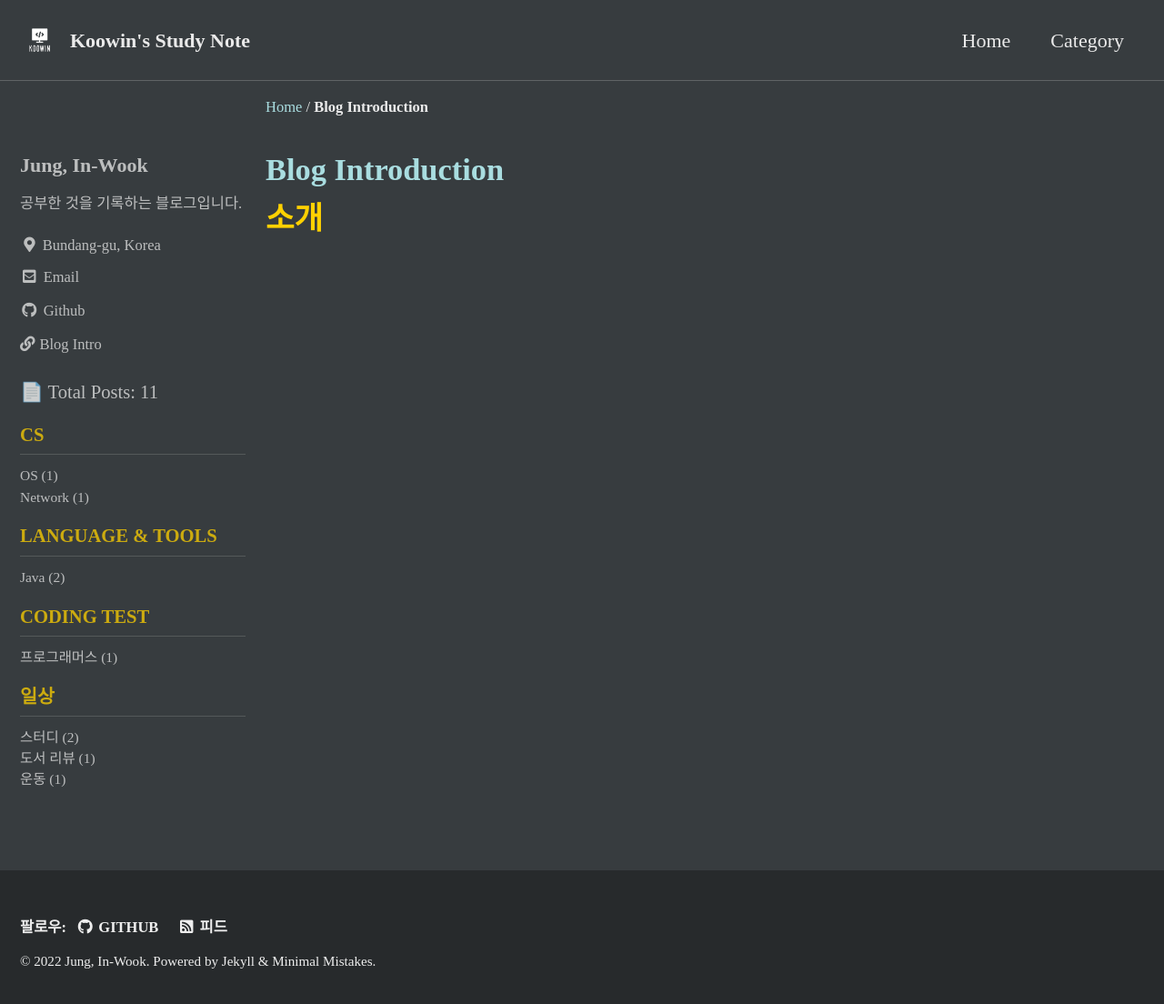
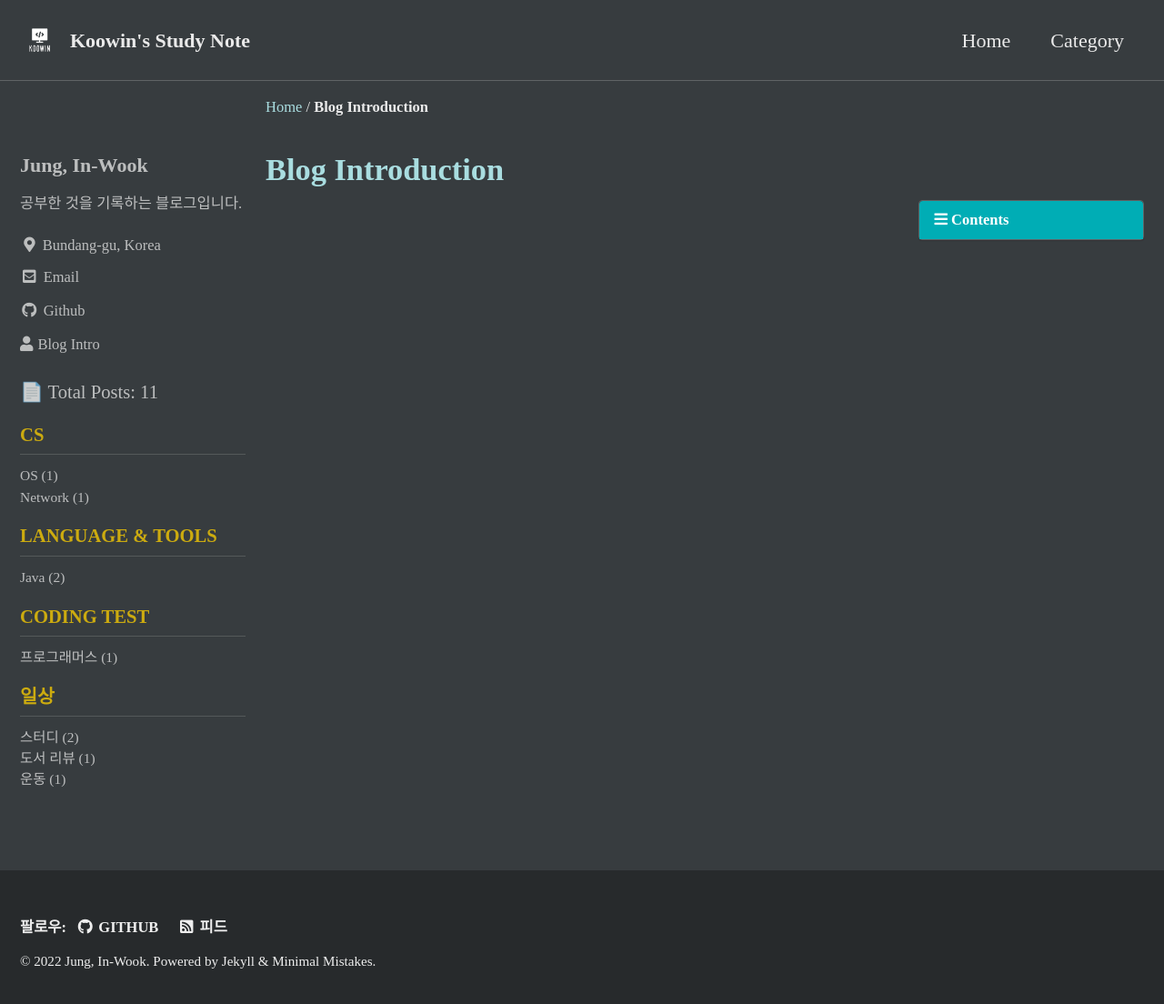
Before and after one commit to Koowin/koowin.github.io, a Jekyll site: the page built from _pages/blog-intro.md, in a window 1280 px wide and 1112 px high. Shown: the top 1104 px of the window at 91% size. Built offline with Jekyll 4.4.1, drawn with Linux system fonts in a browser that asks for light colours; cached includes are drawn as plain includes; some web fonts are replaced.

Commit message:
custom: icon(blog-intro)

```diff
--- a/_config.yml
+++ b/_config.yml
@@ -114,6 +114,7 @@ author:
       icon: "fab fa-fw fa-github"
       url: "https://github.com/Koowin"
     - label: "Blog Intro"
+      icon: "fas fa-user"
       url: "https://koowin.github.io/blog-intro/"
 
 # Site Footer
--- a/_pages/blog-intro.md
+++ b/_pages/blog-intro.md
@@ -4,6 +4,9 @@ layout: single
 permalink: /blog-intro/
 author_profile: true
 sidebar_main: true
+
+toc: true
+toc_label: "Contents"
+toc_icon: "bars"
+toc_sticky: true
 ---
-
-# 소개
```
